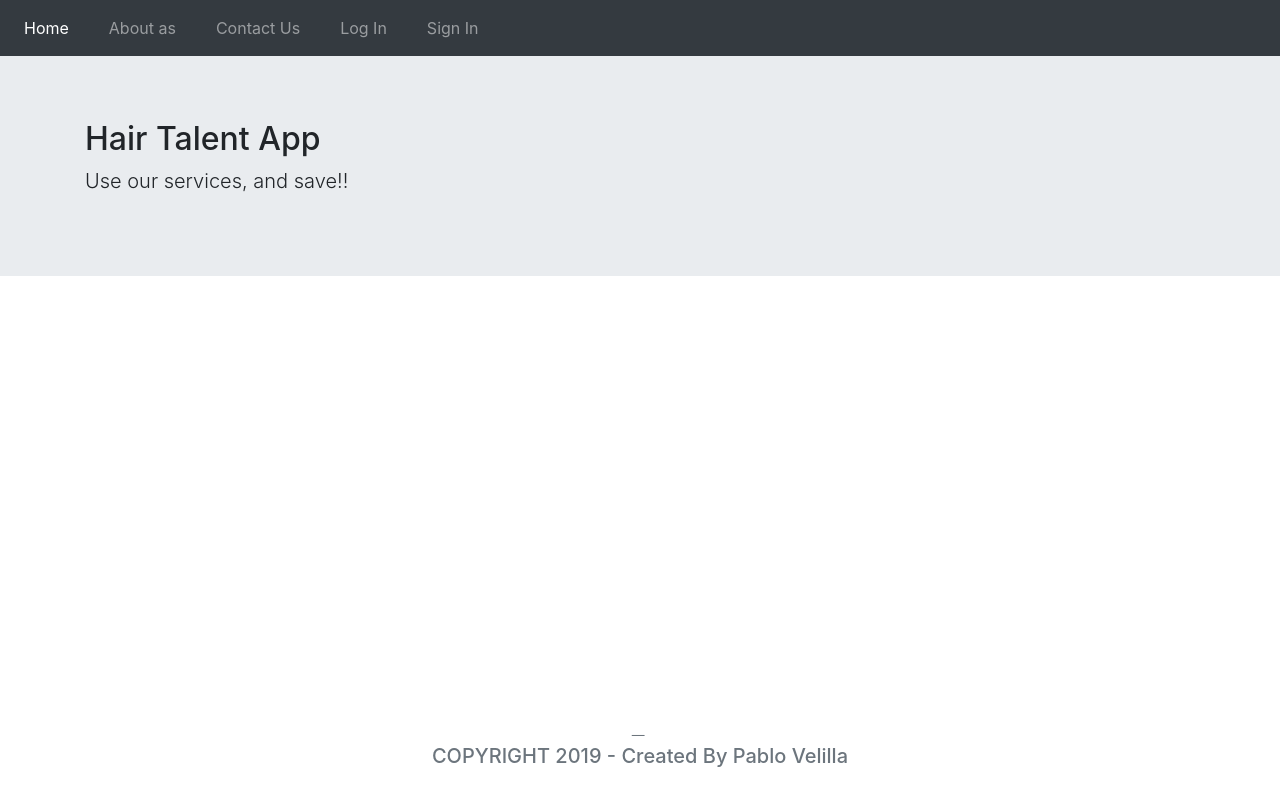
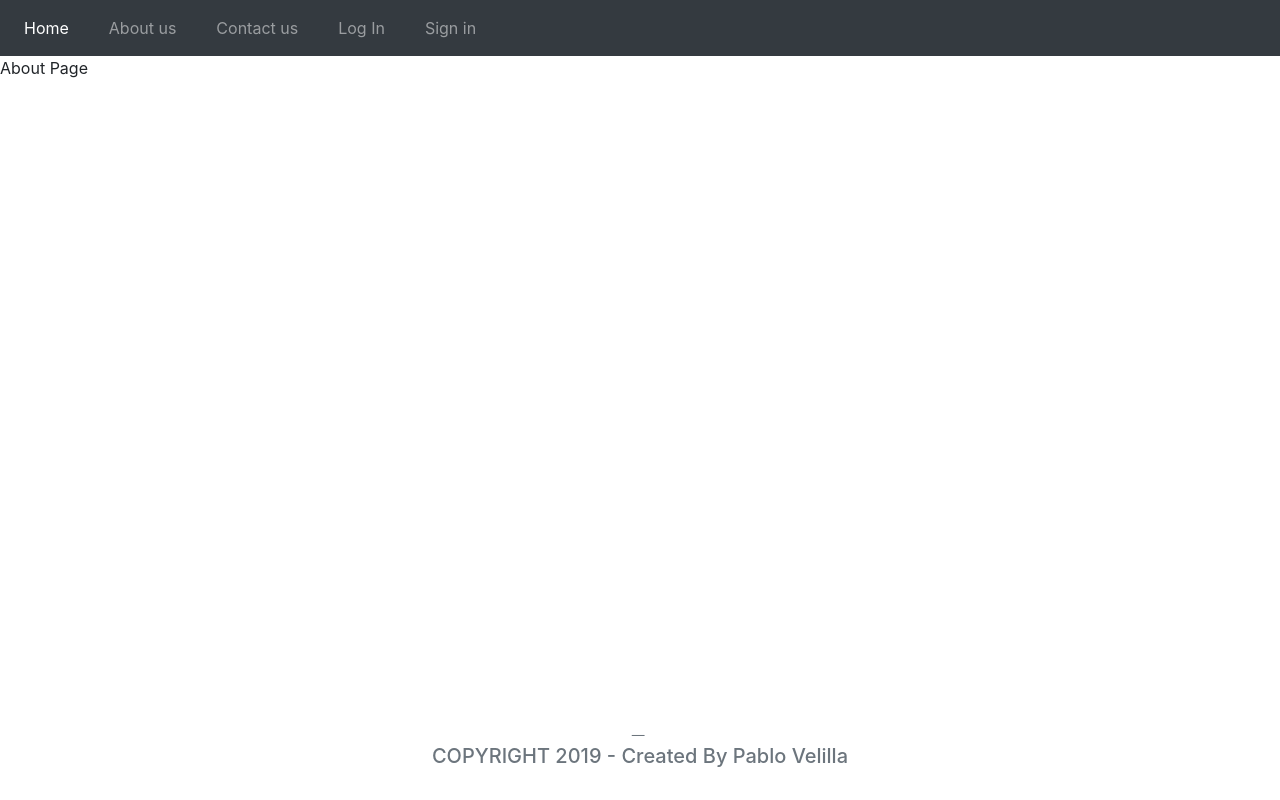
Before and after one commit to pabli44/HairAppFE, an Angular app: page /about in a window 1280 px wide. Before the commit this address led to /. Built offline with nearby package versions, Linux system fonts and the light colour scheme.

Commit message:
Principal components

```diff
--- a/src/app/app-routing.module.ts
+++ b/src/app/app-routing.module.ts
@@ -1,10 +1,21 @@
 import { NgModule } from '@angular/core';
+import {ModuleWithProviders} from '@angular/core';
 import { Routes, RouterModule } from '@angular/router';
 
-const routes: Routes = [];
+//import components
+import { ContactComponent } from './components/contact/contact.component';
+import { SignComponent } from './components/sign/sign.component';
+import { AboutComponent } from './components/about/about.component';
+
+const routes: Routes = [
+  {path: 'contact', component: ContactComponent},
+  {path: 'sign', component: SignComponent},
+  {path: 'about', component: AboutComponent}
+];
 
 @NgModule({
   imports: [RouterModule.forRoot(routes)],
   exports: [RouterModule]
 })
 export class AppRoutingModule { }
+export const routing: ModuleWithProviders = RouterModule.forRoot(routes);
--- a/src/app/app.component.html
+++ b/src/app/app.component.html
@@ -12,27 +12,27 @@
         <a class="nav-link" href="#">Home <span class="sr-only">(current)</span></a>
       </li>
       <li class="nav-item mr-4">
-        <a class="nav-link" href="#">About as</a>
+        <a [routerLink] = "['/about']" class="nav-link" href="#">About us</a>
       </li>
       <li class="nav-item mr-4">
-        <a class="nav-link" href="#">Contact Us</a>
+        <a [routerLink] = "['/contact']" class="nav-link" href="#">Contact us</a>
       </li>
       <li class="nav-item mr-4">
           <a class="nav-link" href="#">Log In</a>
       </li>
       <li class="nav-item mr-4">
-          <a class="nav-link" href="#">Sign In</a>
+          <a [routerLink] = "['/sign']" class="nav-link" href="#">Sign in</a>
       </li>
     </ul>
   </div>
 </nav>
 
-<div class="jumbotron jumbotron-fluid">
+<!-- <div class="jumbotron jumbotron-fluid">
     <div class="container">
       <h2 class="">Hair Talent App</h2>
       <p class="lead">Use our services, and save!!</p>
     </div>
-</div>
+</div> -->
 
 <div class="blockquote-footer footer mb-4">
   <h5>COPYRIGHT 2019 - Created By Pablo Velilla</h5>
--- /dev/null
+++ b/src/app/components/about/about.component.html
@@ -0,0 +1 @@
+<p>{{title}}</p>
--- /dev/null
+++ b/src/app/components/about/about.component.ts
@@ -0,0 +1,11 @@
+import { Component } from '@angular/core';
+
+@Component({
+    selector: 'about',
+    templateUrl: './about.component.html',
+    styleUrls: ['./about.component.less']
+})
+
+export class AboutComponent{
+    title = "About Page";
+}
--- /dev/null
+++ b/src/app/components/contact/contact.component.html
@@ -0,0 +1 @@
+<p>{{title}}</p>
--- /dev/null
+++ b/src/app/components/contact/contact.component.ts
@@ -0,0 +1,11 @@
+import { Component } from '@angular/core';
+
+@Component({
+    selector: 'contact',
+    templateUrl: './contact.component.html',
+    styleUrls: ['./contact.component.less']
+})
+
+export class ContactComponent {
+  title = 'Contact Page';
+}
--- /dev/null
+++ b/src/app/components/sign/sign.component.html
@@ -0,0 +1 @@
+{{title}}
--- /dev/null
+++ b/src/app/components/sign/sign.component.ts
@@ -0,0 +1,11 @@
+import { Component } from '@angular/core';
+
+@Component({
+    selector: 'sign',
+    templateUrl: './sign.component.html',
+    styleUrls: ['./sign.component.less']
+})
+
+export class SignComponent{
+    title = "Sign Page";
+}
```
Also changed, not shown: src/app/app.module.ts (+8 -1 lines), src/app/components/about/about.component.less (added), src/app/components/contact/contact.component.less (added), src/app/components/sign/sign.component.less (added).
